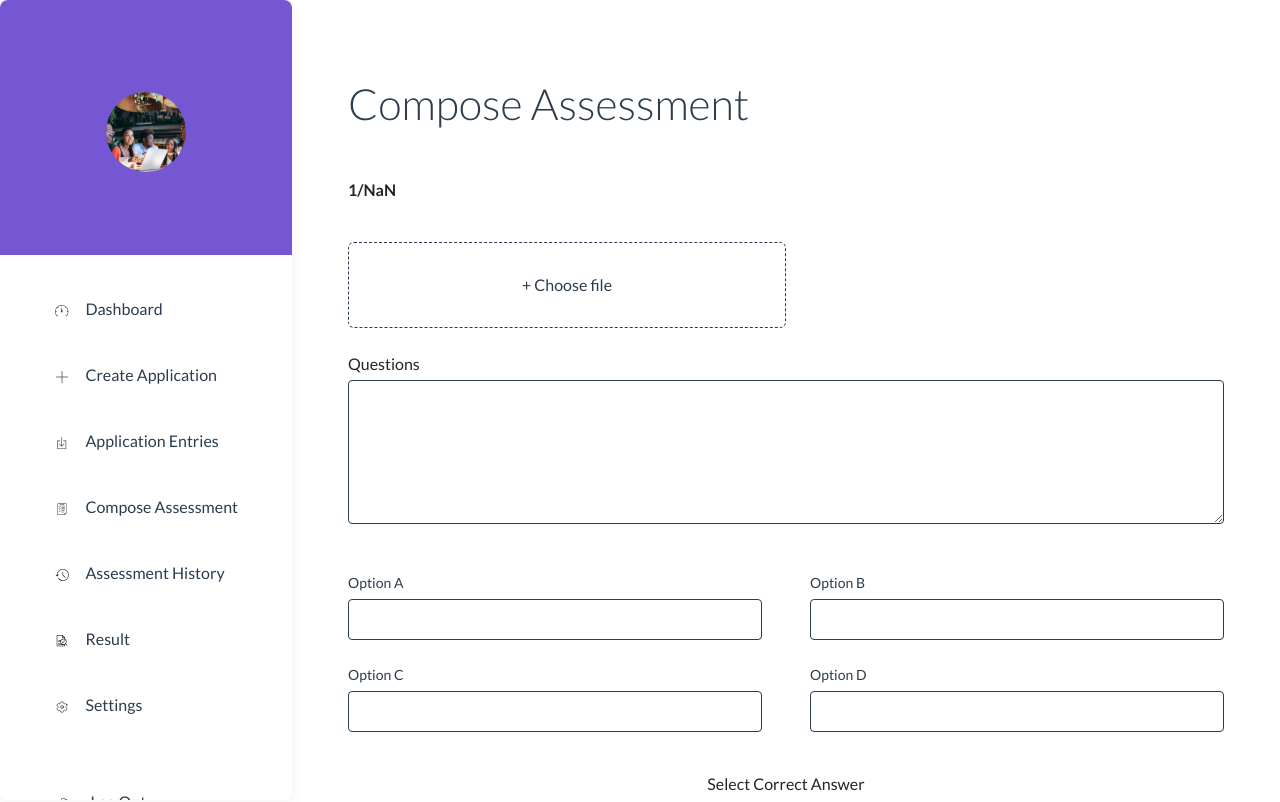
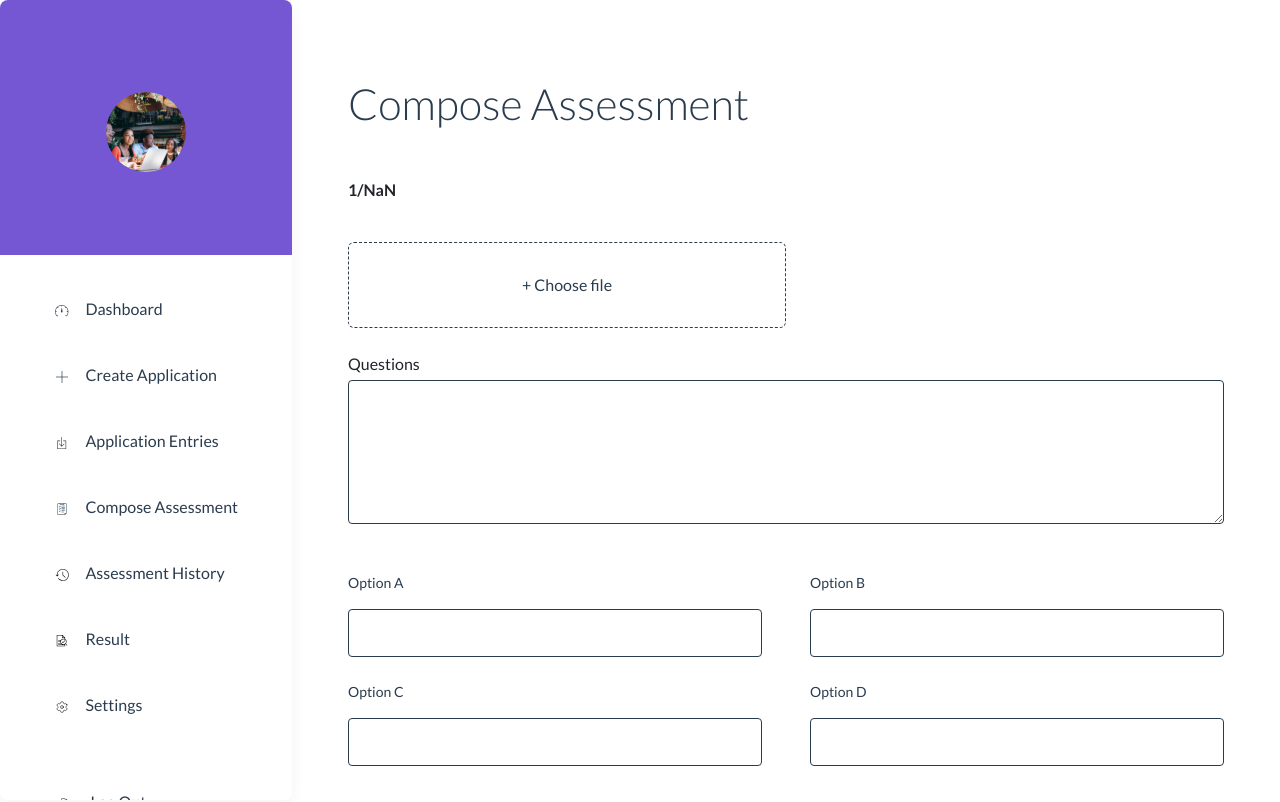
Before and after one commit to MoyinoluwaA/Enyata-Academy-Admin-Project-T2, a Vue app: page /dashboard/compose-assessment in a window 1280 px wide. Shown: the top 802 px of the page. Built offline with nearby package versions, Linux system fonts and the light colour scheme; no server answers; a web font is replaced by a local one; what dtoaster would draw is missing.

Commit message:
worked on assessment option bug

```diff
--- a/src/assets/scss/pages/compose.scss
+++ b/src/assets/scss/pages/compose.scss
@@ -28,13 +28,13 @@
     &-options {
         &-wrapper {
             cursor: pointer;
-        }
-        &-space {
-            border: 1.5px solid $primary-color;
-            border-radius: 4px;
-            height: 41px;
-            margin-top: -10px;
 
+            .input {
+                border: 1.5px solid $primary-color;
+                border-radius: 4px;
+                height: 41px;
+                margin-top: -10px;
+            }
         }
         &-answer {
             border-radius: 4px;
--- a/src/components/Input.vue
+++ b/src/components/Input.vue
@@ -16,7 +16,7 @@ export default {
         value: String,
         label: String,
         labelStyle: String,
-        inputStyle: String,
+        inputStyle: [String, Object],
         inputBoxStyle: String,
         formStyle: String,
         readonly: String,
--- a/src/services/token.js
+++ b/src/services/token.js
@@ -3,7 +3,10 @@ import { token } from '../helpers/variables'
 
 const TokenService = () => {
     const getToken = () => {
-        return JSON.parse(Cookies.get(token))
+        if (Cookies.get(token)) {
+            return JSON.parse(Cookies.get(token))
+        }
+        return null
     }
 
     const setToken = (userToken) => {
--- a/src/views/Dashboard/ComposeAssessment.vue
+++ b/src/views/Dashboard/ComposeAssessment.vue
@@ -19,7 +19,7 @@
             <div class="compose-options-wrapper mt-4 row">
                 <InputBox
                     inputBoxStyle='col-sm-6 pe-sm-4'
-                    inputStyle='compose-options-space'
+                    :inputStyle="{'compose-options-answer': assessmentQuestion.answer === 'a'}"
                     type='text'
                     identifier='A'
                     label='Option A'
@@ -30,7 +30,7 @@
 
                 <InputBox
                     inputBoxStyle='col-sm-6 ps-sm-4'
-                    inputStyle='compose-options-space'
+                    :inputStyle="{'compose-options-answer': assessmentQuestion.answer === 'b'}"
                     type='text'
                     identifier='B'
                     label='Option B'
@@ -41,7 +41,7 @@
 
                 <InputBox
                     inputBoxStyle='col-sm-6 pe-sm-4'
-                    inputStyle='compose-options-space'
+                    :inputStyle="{'compose-options-answer': assessmentQuestion.answer === 'c'}"
                     type='text'
                     identifier='C'
                     label='Option C'
@@ -52,7 +52,7 @@
 
                 <InputBox
                     inputBoxStyle='col-sm-6 ps-sm-4'
-                    inputStyle='compose-options-space'
+                    :inputStyle="{'compose-options-answer': assessmentQuestion.answer === 'd'}"
                     type='text'
                     identifier='D'
                     label='Option D'
@@ -63,7 +63,7 @@
 
                 <div class="text-center mt-3">
                     <p>Select Correct Answer</p>
-                    <select name="correctAnswer" class="form-control form-select mx-auto" @change="selectAnswer($event)" v-model="assessmentQuestion.answer">
+                    <select name="correctAnswer" class="form-control form-select mx-auto" v-model="assessmentQuestion.answer">
                         <option value="a">A</option>
                         <option value="b">B</option>
                         <option value="c">C</option>
@@ -162,31 +162,6 @@ export default {
                 this.clearAssessmentQuestion()
             }
         },
-        selectAnswer(e) {
-            const formerAnswer = document.querySelector('.compose-options-answer')
-            if (formerAnswer) {
-                formerAnswer.classList.remove('compose-options-answer')
-            }
-
-            const {value} = e.target
-            let index
-            switch(value) {
-                case 'a':
-                    index = 0;
-                    break;
-                case 'b':
-                    index = 1;
-                    break;
-                case 'c':
-                    index = 2;
-                    break;
-                default:
-                    index = 3
-            }
-            const option = document.querySelector('.compose-options-wrapper').children[index]
-            const input = option.children[1]
-            input.classList.add('compose-options-answer')
-        },
         clearAssessmentQuestion() {
             this.assessmentQuestion = {
                 question: '',
```
